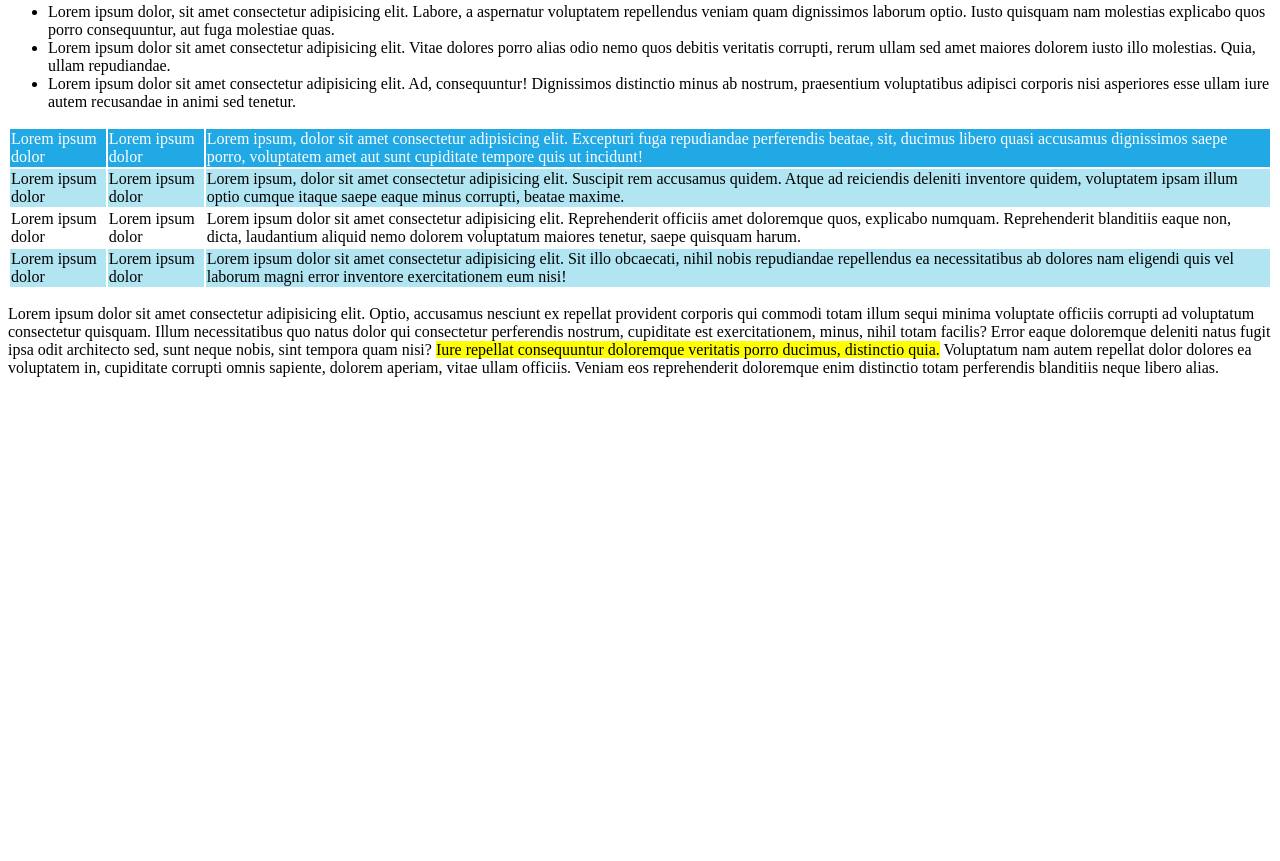
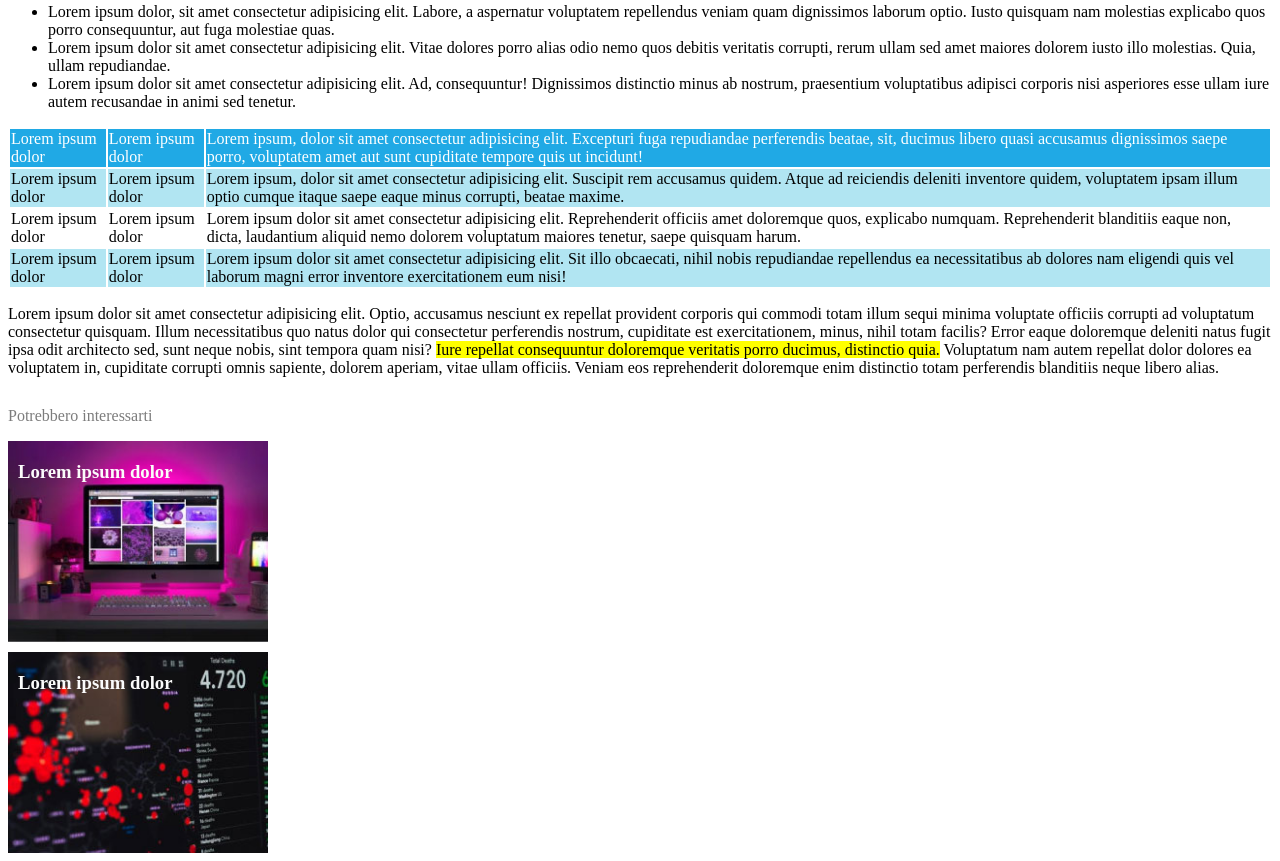
Before and after one commit to FrancescoCataletto/html-css-booleaner, a plain HTML site: page index.html in a window 1280 px wide. Shown: the part 818-1679 px from the top of the page. Before the commit the page ends 1211 px from the top, so only its background shows below. Drawn offline with Linux system fonts and the light colour scheme.

Commit message:
Commit footer

```diff
--- a/css/style.css
+++ b/css/style.css
@@ -1,7 +1,7 @@
 *{
     border: 0;
 }
-
+/* HEADER START*/
 .logo{
     background-image: url("../img/pattern.png");
     background-color: rgb(78, 160, 255);
@@ -18,7 +18,9 @@
 .headerSpan{
     color: rgb(75, 186, 234);
 }
+/* HEADER END */
 
+/* MAIN START */
 .mainSpan{
     background-color: rgb(255, 255, 0);
 }
@@ -35,3 +37,31 @@ table{
 .cyanrow{
     background-color: rgb(177, 229, 242);
 }
+/* MAIN END */
+
+/* FOOTER START */
+footer{
+    margin-top: 30px;
+}
+.firstFooter{
+    background-image: url(../img/monitor.jpg);
+    width: 250px;
+    height: 200px;
+    background-size: cover;
+    margin-bottom: 10px;
+    color: rgb(251, 251, 251);
+}
+
+.secondFooter{
+    background-image: url("../img/graph.jpg");
+    width: 250px;
+    height: 200px;
+    background-size: cover;
+    color: rgb(251, 251, 251);
+}
+
+.firstFooter, .secondFooter{
+    padding-top: 1px;
+    padding-left: 10px;
+}
+/* FOOTER END */
--- a/index.html
+++ b/index.html
@@ -79,7 +79,13 @@
     </main>
 
     <footer>
-
+        <p class="written">Potrebbero interessarti</p>
+        <div class="firstFooter">
+            <h3> Lorem ipsum dolor</h3>
+        </div>
+        <div class="secondFooter">
+            <h3> Lorem ipsum dolor</h3>
+        </div>
     </footer>
 </body>
 </html>
```
